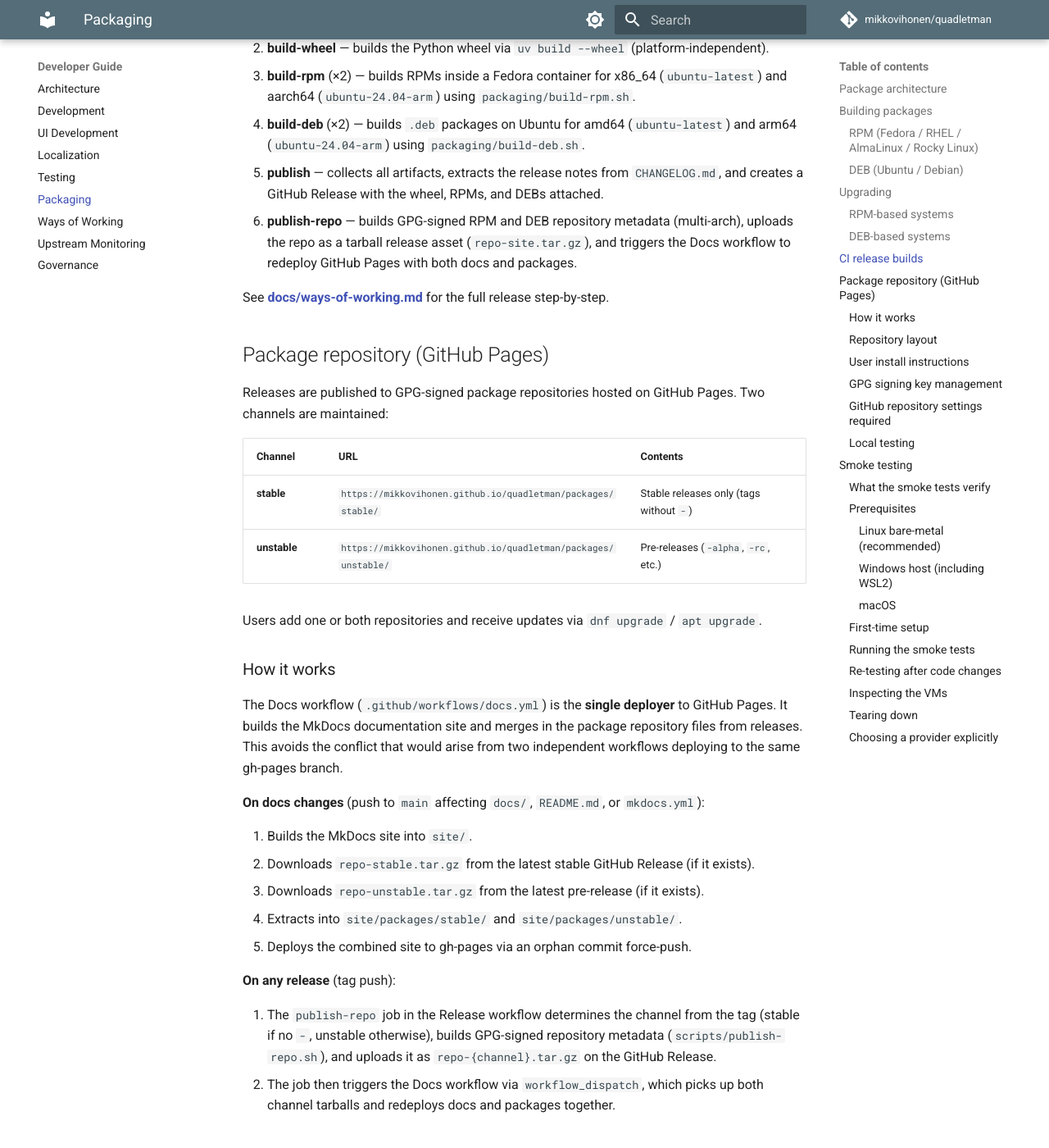
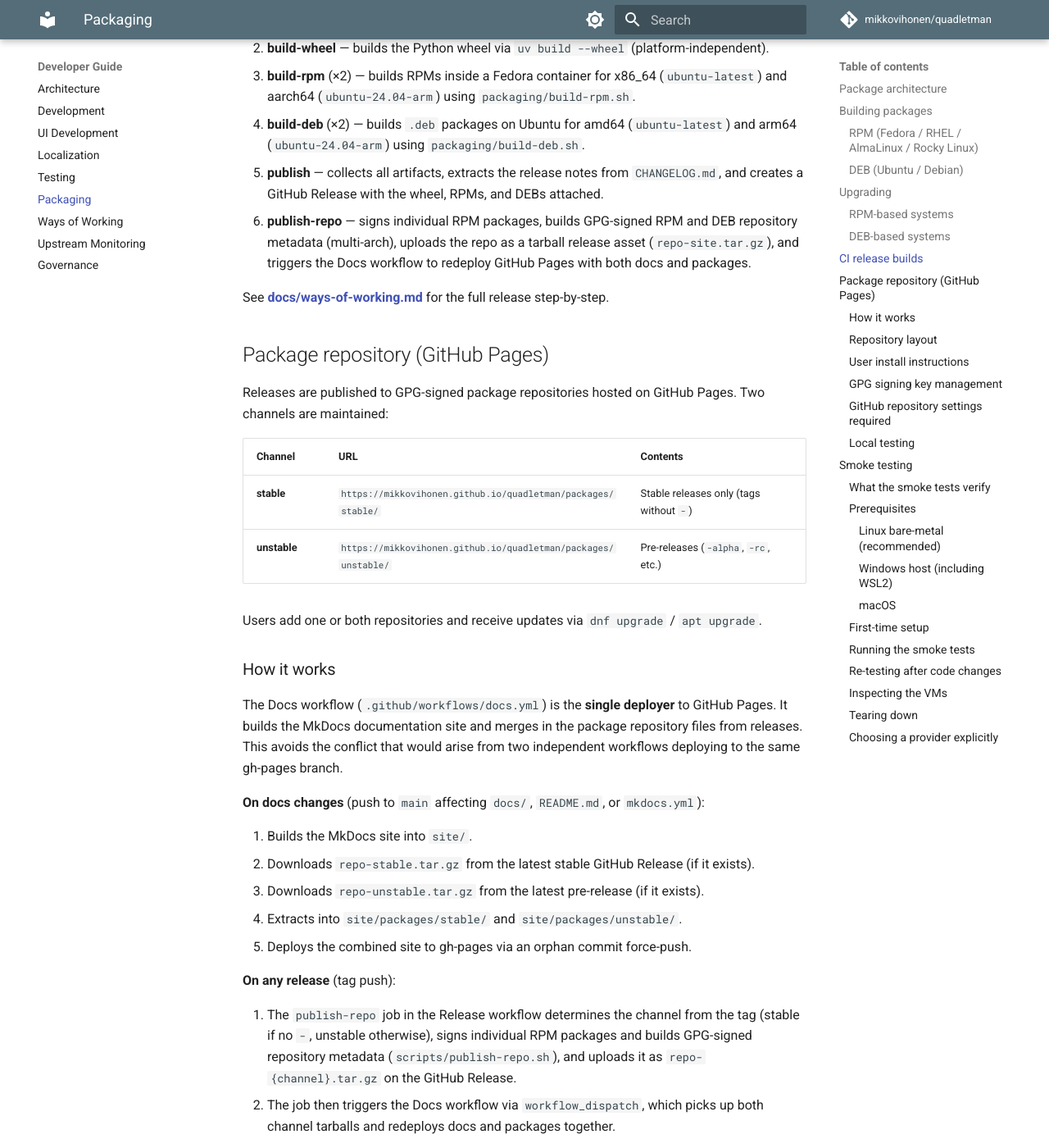
Before and after one commit to mikkovihonen/quadletman, an MkDocs documentation site: the page built from docs/packaging.md, in a window 1280 px wide and 1400 px high, scrolled down 3050 px. Shown: the whole window at 82% size. Built offline with MkDocs 1.6.1 and Material for MkDocs 9.7.7, drawn with Linux system fonts in a browser that asks for light colours; comment, search, counter and statistics services are not loaded; some of the changed text lies outside the part shown.

Commit message:
FIX package signing

```diff
--- a/docs/packaging.md
+++ b/docs/packaging.md
@@ -139,7 +139,7 @@ Pushing an annotated tag to `main` triggers the release workflow
    arm64 (`ubuntu-24.04-arm`) using `packaging/build-deb.sh`.
 5. **publish** — collects all artifacts, extracts the release notes from `CHANGELOG.md`,
    and creates a GitHub Release with the wheel, RPMs, and DEBs attached.
-6. **publish-repo** — builds GPG-signed RPM and DEB repository metadata (multi-arch),
+6. **publish-repo** — signs individual RPM packages, builds GPG-signed RPM and DEB repository metadata (multi-arch),
    uploads the repo as a tarball release asset (`repo-site.tar.gz`), and triggers the Docs
    workflow to redeploy GitHub Pages with both docs and packages.
 
@@ -175,7 +175,7 @@ to the same gh-pages branch.
 **On any release** (tag push):
 
 1. The `publish-repo` job in the Release workflow determines the channel from the tag
-   (stable if no `-`, unstable otherwise), builds GPG-signed repository metadata
+   (stable if no `-`, unstable otherwise), signs individual RPM packages and builds GPG-signed repository metadata
    (`scripts/publish-repo.sh`), and uploads it as `repo-{channel}.tar.gz` on the
    GitHub Release.
 2. The job then triggers the Docs workflow via `workflow_dispatch`, which picks up both
@@ -288,7 +289,7 @@ and a `KEY-TRANSITION.md` is generated with user-facing migration instructions.
 | `packaging/repo/gpg-key-old.asc` | Previous key (after rotation) |
 | `packaging/repo/KEY-TRANSITION.md` | User-facing rotation notice (after rotation) |
 | `scripts/repo-gpg-key.sh` | Key lifecycle automation |
-| `scripts/publish-repo.sh` | Repository metadata builder |
+| `scripts/publish-repo.sh` | RPM package signing + repository metadata builder |
 
 ### GitHub repository settings required
 
```
Also changed, not shown: other parts of docs/packaging.md (+1 -0 lines), CHANGELOG.md (+11 -0 lines), 2 other files.
